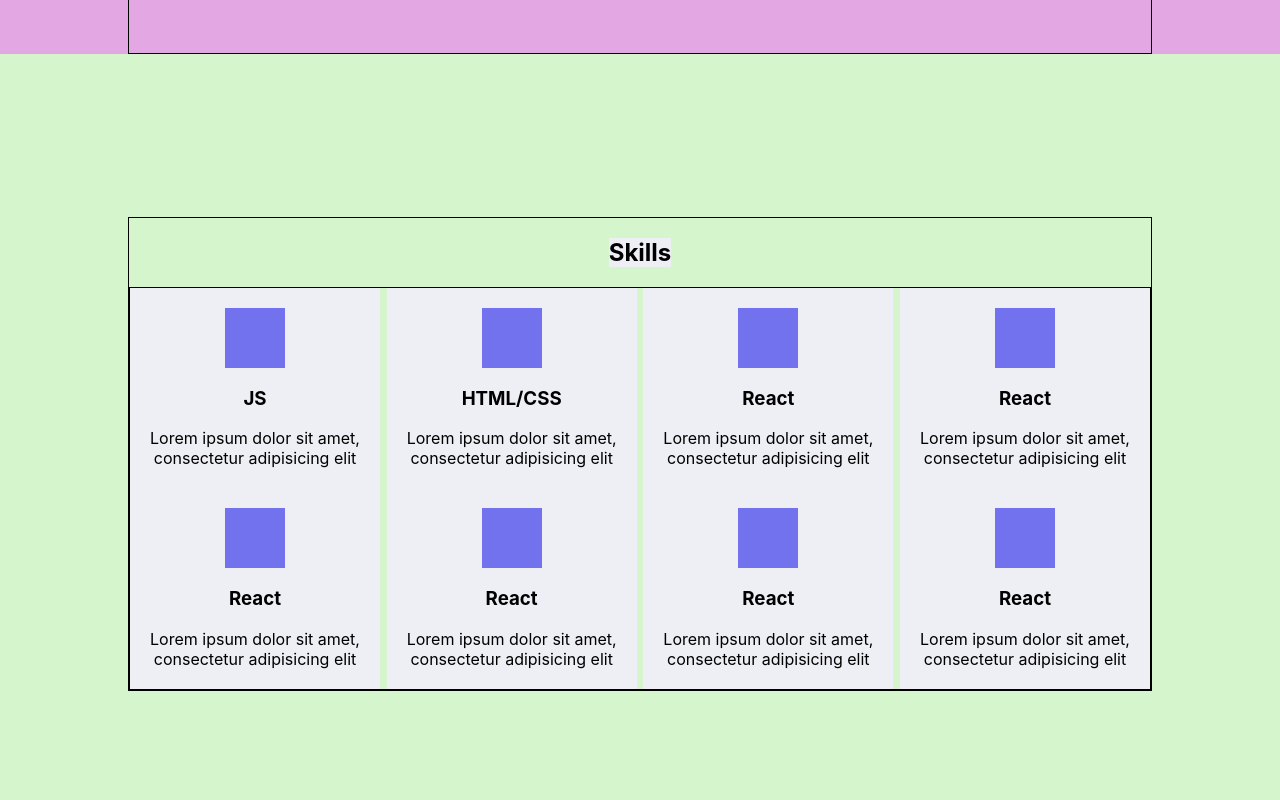
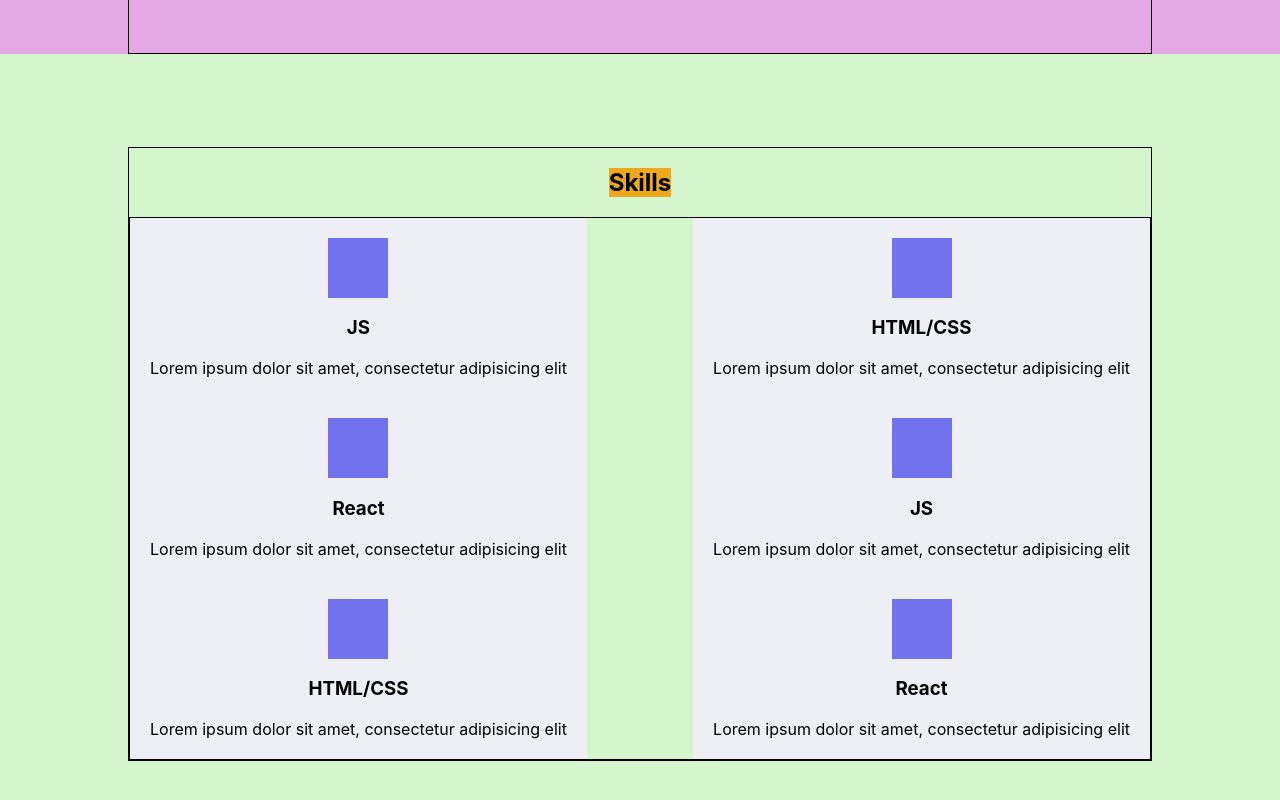
Before and after one commit to jekaplugarev/Portfolio, a React (Create React App) app: page / in a window 1280 px wide. Shown: the part 826-1626 px from the top of the page. Built offline with nearby package versions, Linux system fonts and the light colour scheme.

Commit message:
add Main, Skills blocks

```diff
--- a/src/Skills/Skill/Skill.module.css
+++ b/src/Skills/Skill/Skill.module.css
@@ -1,5 +1,5 @@
 .skill {
-    width: 250px;
+    min-width: 33.33%;
     background-color: #eeeef5;
     display: flex;
     flex-direction: column;
--- a/src/Skills/Skills.js
+++ b/src/Skills/Skills.js
@@ -14,10 +14,8 @@ export const Skills = () => {
                     <Skill title={'JS'} description={'Lorem ipsum dolor sit amet, consectetur adipisicing elit'}/>
                     <Skill title={'HTML/CSS'} description={'Lorem ipsum dolor sit amet, consectetur adipisicing elit'}/>
                     <Skill title={'React'} description={'Lorem ipsum dolor sit amet, consectetur adipisicing elit'}/>
-                    <Skill title={'React'} description={'Lorem ipsum dolor sit amet, consectetur adipisicing elit'}/>
-                    <Skill title={'React'} description={'Lorem ipsum dolor sit amet, consectetur adipisicing elit'}/>
-                    <Skill title={'React'} description={'Lorem ipsum dolor sit amet, consectetur adipisicing elit'}/>
-                    <Skill title={'React'} description={'Lorem ipsum dolor sit amet, consectetur adipisicing elit'}/>
+                    <Skill title={'JS'} description={'Lorem ipsum dolor sit amet, consectetur adipisicing elit'}/>
+                    <Skill title={'HTML/CSS'} description={'Lorem ipsum dolor sit amet, consectetur adipisicing elit'}/>
                     <Skill title={'React'} description={'Lorem ipsum dolor sit amet, consectetur adipisicing elit'}/>
                 </div>
             </div>
--- a/src/Skills/Skills.module.css
+++ b/src/Skills/Skills.module.css
@@ -12,7 +12,7 @@
 }
 
 .title {
-    background-color: #eeeef5;
+    background-color: #eea81d;
 }
 
 .skills {
@@ -21,5 +21,4 @@
     display: flex;
     justify-content: space-between;
     flex-wrap: wrap;
-
 }
```
